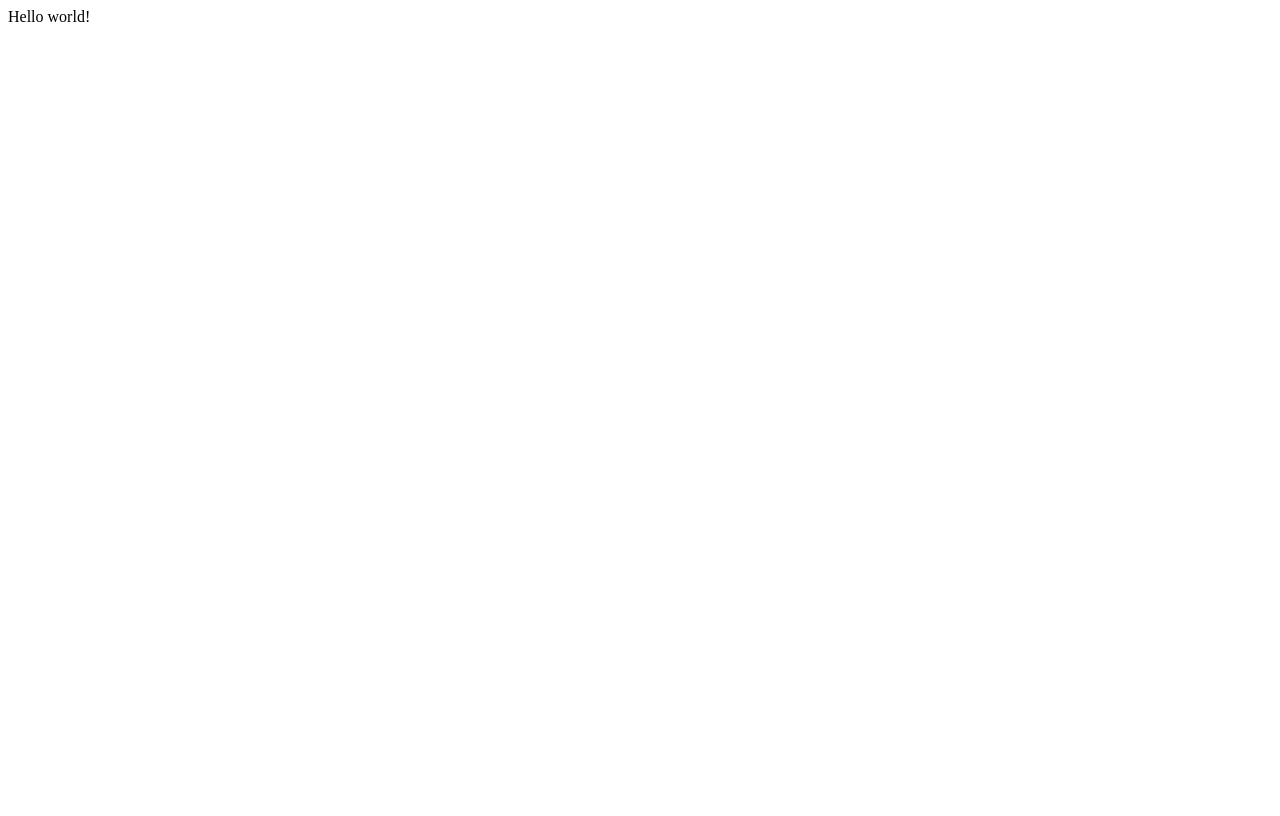
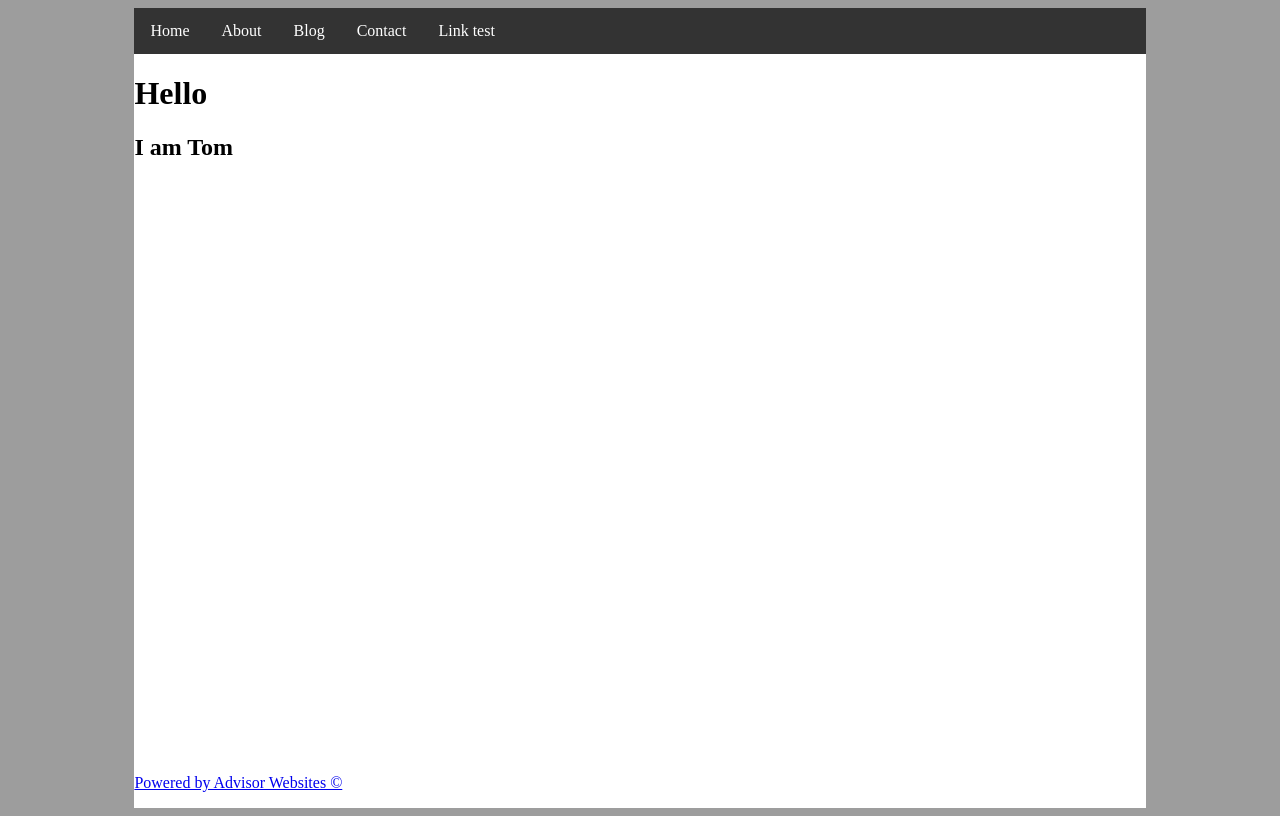
Before and after one commit to ymnj/aw-gatsbyjs, a Gatsby site: page / in a window 1280 px wide. Built offline with nearby package versions, Linux system fonts and the light colour scheme; Gatsby itself is replaced by a stand-in of ours.

Commit message:
initial commit

```diff
--- a/gatsby-config.js
+++ b/gatsby-config.js
@@ -5,5 +5,7 @@
  */
 
 module.exports = {
-  /* Your site config here */
+  plugins: [
+    `gatsby-plugin-sass`
+  ],
 }
--- a/package.json
+++ b/package.json
@@ -14,7 +14,10 @@
     "test": "echo \"Write tests! -> https://gatsby.dev/unit-testing\" && exit 1"
   },
   "dependencies": {
+    "foundation-sites": "^6.6.1",
     "gatsby": "^2.18.12",
+    "gatsby-plugin-sass": "^2.1.27",
+    "node-sass": "^4.13.1",
     "react": "^16.12.0",
     "react-dom": "^16.12.0"
   },
--- /dev/null
+++ b/src/components/footer.js
@@ -0,0 +1,11 @@
+import React from 'react'
+
+const Footer = () => {
+  return (
+    <footer className="footerStyles">
+      <p><a href="#">Powered by Advisor Websites ©</a></p>
+    </footer>
+  )
+}
+
+export default Footer;
--- /dev/null
+++ b/src/components/header.js
@@ -0,0 +1,14 @@
+import React from 'react';
+import Navigation from './navigation'
+
+import headerStyles from './scss/header.module.scss'
+
+const Header = () => {
+  return (
+    <div className={headerStyles.header}>
+      <Navigation />
+    </div>
+  )
+}
+
+export default Header;
--- /dev/null
+++ b/src/components/layout.js
@@ -0,0 +1,20 @@
+import React from 'react';
+
+import Footer from './footer';
+import Header from './header';
+
+import layoutStyles from './scss/layout.module.scss';
+
+const Layout = (props) => {
+  return (
+    <div className={layoutStyles.container}>
+      <div className={layoutStyles.content}>
+        <Header />
+        {props.children}
+      </div>
+      <Footer />
+    </div>
+  )
+}
+
+export default Layout;
--- /dev/null
+++ b/src/components/navigation.js
@@ -0,0 +1,20 @@
+import React from 'react';
+import { Link } from 'gatsby';
+
+import headerStyles from './scss/navigation.module.scss';
+
+const Navigation = () => {
+  return (
+    <nav className={headerStyles.link}>
+      <ul>
+        <li><Link activeClassName={headerStyles.activePageLink} className={headerStyles.link} to="/">Home</Link></li>
+        <li><Link activeClassName={headerStyles.activePageLink} className={headerStyles.link} to="/about">About</Link></li>
+        <li><Link activeClassName={headerStyles.activePageLink} className={headerStyles.link} to="/blog">Blog</Link></li>
+        <li><Link activeClassName={headerStyles.activePageLink} className={headerStyles.link} to="/contact">Contact</Link></li>
+        <li><Link activeClassName={headerStyles.activePageLink} className={headerStyles.link} to="/tester">Link test</Link></li>
+      </ul>
+    </nav>
+  )
+}
+
+export default Navigation;
--- /dev/null
+++ b/src/components/scss/header.module.scss
@@ -0,0 +1,3 @@
+.header {
+  background: #3d3d3d;
+}
--- /dev/null
+++ b/src/components/scss/layout.module.scss
@@ -0,0 +1,12 @@
+.container {
+  width: 80%;
+  margin: 0 auto;
+  display: flex;
+  flex-direction: column;
+  min-height: 100vh;
+  background-color: white;
+}
+
+.content {
+  flex-grow: 1;
+}
--- /dev/null
+++ b/src/components/scss/navigation.module.scss
@@ -0,0 +1,33 @@
+nav {
+  list-style-type: none;
+  ul {
+    margin: 0;
+    list-style-type: none;
+    padding: 0;
+    overflow: hidden;
+    background-color: #333;
+  }
+  li {
+    float: left;
+  }
+
+  li a {
+    display: block;
+    color: white;
+    text-align: center;
+    padding: 14px 16px;
+    text-decoration: none;
+  }
+
+  /* Change the link color to #111 (black) on hover */
+  li a:hover {
+    background-color: #111;
+  }
+  .link {
+    color: white;
+  }
+
+  .active-page-link {
+    color: red;
+  }
+}
--- a/src/pages/index.js
+++ b/src/pages/index.js
@@ -1,3 +1,16 @@
-import React from "react"
+import React from 'react';
+import Layout from '../components/layout';
+import '../styles/index.scss';
 
-export default () => <div>Hello world!</div>
+const IndexPage = () => {
+  return (
+    <div>
+      <Layout>
+        <h1>Hello</h1>
+        <h2>I am Tom</h2>
+      </Layout>
+    </div>
+  )
+}
+
+export default IndexPage;
--- /dev/null
+++ b/src/styles/index.scss
@@ -0,0 +1,3 @@
+body {
+  background-color: #9d9d9d;
+}
```
Also changed, not shown: src/pages/about.js (added, +14 -0 lines), src/pages/blog.js (added, +15 -0 lines), src/pages/contact.js (added, +15 -0 lines), src/components/scss/footer.module.scss (added), 2 other files.
